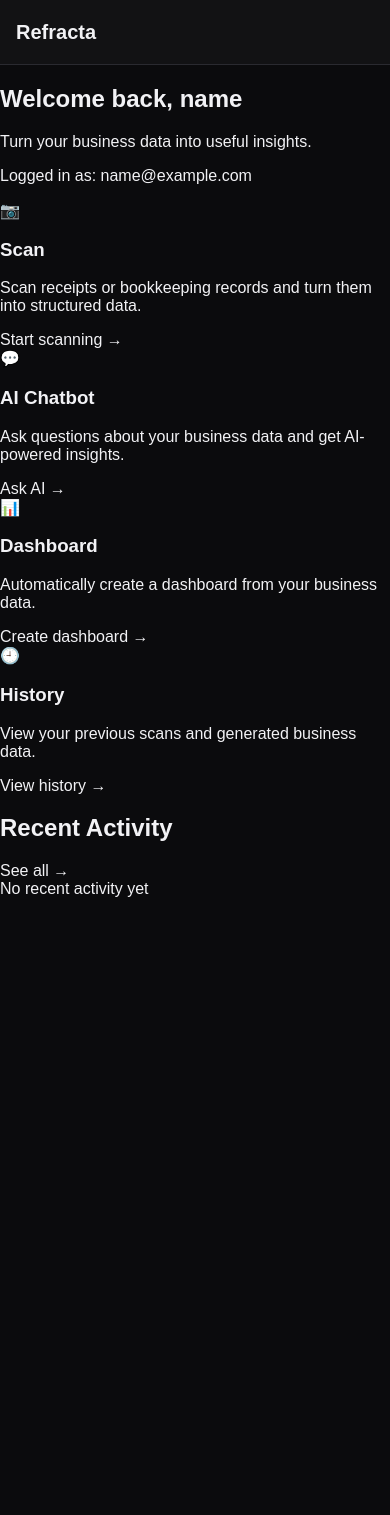
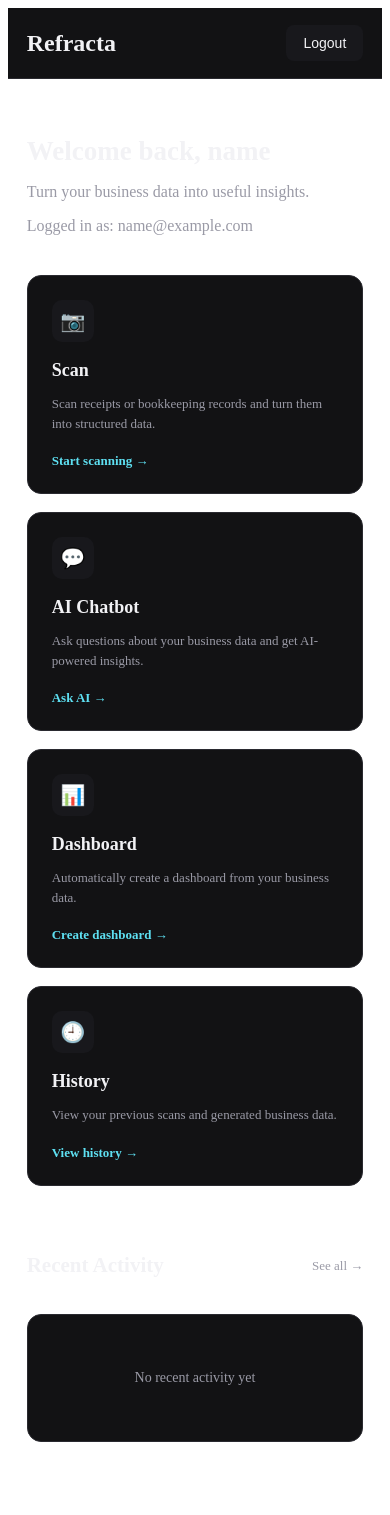
Before and after one commit to GeneJustin/Refracta, a Flask app: page / in a window 390 px wide. Before the commit the page ends 897 px from the top, so only its background shows below. Run offline with Flask 3, Linux system fonts and the light colour scheme; the visitor is signed in with stand-in values (Sample User, id 1); data that the repository does not hold is empty.

Commit message:
Update index.css

```diff
--- a/static/index.css
+++ b/static/index.css
@@ -1,9 +1,9 @@
-* {
+    margin: 0;
+    padding: 0;
     box-sizing: border-box;
 }
 
 body {
-    margin: 0;
     font-family: Arial, sans-serif;
     background: #0b0b0d;
     color: #f2f2f5;
@@ -14,14 +14,22 @@ a {
     color: inherit;
 }
 
+
+/* =========================
+   NAVBAR
+========================= */
+
 .navbar {
     height: 70px;
     background: #121214;
     border-bottom: 1px solid #2a2a30;
+
     display: flex;
     align-items: center;
     justify-content: space-between;
+
     padding: 0 6%;
+
     position: sticky;
     top: 0;
     z-index: 100;
@@ -54,9 +62,13 @@ a {
     border: none;
     background: #18181c;
     color: #f2f2f5;
+
     padding: 10px 17px;
+
     border-radius: 8px;
+
     cursor: pointer;
+
     font-size: 14px;
 }
 
@@ -64,411 +76,310 @@ a {
     background: #2a2a30;
 }
 
-/* Tombol hamburger: disembunyikan di PC */
-.menu-toggle {
-    display: none;
+
+/* =========================
+   MAIN
+========================= */
+
+.container {
+    width: 88%;
+    max-width: 1200px;
+
+    margin: 0 auto;
+
+    padding: 50px 0;
 }
 
 
-.app {
-    width: 100%;
-    max-width: 500px;
-    min-height: 100vh;
-    margin: auto;
-    background: #121214;
-    box-shadow: 0 0 0 1px #2a2a30;
+/* =========================
+   WELCOME
+========================= */
+
+.welcome {
+    margin-bottom: 40px;
 }
 
-header {
+.welcome h1 {
+    font-size: 32px;
+
+    margin-bottom: 10px;
+
+    color: #f2f2f5;
+}
+
+.welcome p {
+    color: #9a9aa6;
+
+    font-size: 16px;
+}
+
+
+/* =========================
+   FEATURES
+========================= */
+
+.features {
+    display: grid;
+
+    grid-template-columns:
+        repeat(4, 1fr);
+
+    gap: 18px;
+
+    margin-bottom: 50px;
+}
+
+.feature-card {
+    background: #121214;
+
+    border: 1px solid #2a2a30;
+
+    border-radius: 14px;
+
     padding: 24px;
-    text-align: center;
+
+    min-height: 190px;
+
+    transition: 0.2s;
+}
+
+.feature-card:hover {
+    transform: translateY(-3px);
+
+    box-shadow:
+        0 8px 25px
+        rgba(0, 0, 0, 0.25);
+}
+
+.feature-icon {
+    width: 42px;
+    height: 42px;
+
+    background: #18181c;
+
+    border-radius: 10px;
+
+    display: flex;
+    align-items: center;
+    justify-content: center;
+
+    font-size: 20px;
+
+    margin-bottom: 18px;
+}
+
+.feature-card h3 {
+    font-size: 18px;
+
+    margin-bottom: 8px;
+
+    color: #f2f2f5;
+}
+
+.feature-card p {
+    font-size: 13px;
+
+    line-height: 1.5;
+
+    color: #9a9aa6;
+
+    margin-bottom: 18px;
+}
+
+.feature-link {
+    font-size: 13px;
+
+    font-weight: 600;
+
+    color: #5ee0f2;
+}
+
+
+/* =========================
+   RECENT ACTIVITY
+========================= */
+
+.recent-section {
+    margin-bottom: 30px;
+}
+
+.section-header {
+    display: flex;
+
+    justify-content: space-between;
+    align-items: center;
+
+    margin-bottom: 18px;
+}
+
+.section-header h2 {
+    font-size: 21px;
+
+    color: #f2f2f5;
+}
+
+.see-all {
+    font-size: 13px;
+
+    color: #9a9aa6;
+}
+
+.see-all:hover {
+    color: #5ee0f2;
+}
+
+
+/* =========================
+   HISTORY CONTAINER
+========================= */
+
+.history-container {
+    background: #121214;
+
+    border: 1px solid #2a2a30;
+
+    border-radius: 14px;
+
+    overflow: hidden;
+}
+
+
+/* =========================
+   HISTORY ITEM
+========================= */
+
+.history-item {
+    display: flex;
+
+    justify-content: space-between;
+    align-items: center;
+
+    padding: 18px 22px;
+
     border-bottom: 1px solid #2a2a30;
 }
 
-header h1 {
-    margin: 0;
-    font-size: 24px;
-    color: #f2f2f5;
+.history-item:last-child {
+    border-bottom: none;
 }
 
-header p {
-    margin: 8px 0 0;
+.history-left {
+    display: flex;
+
+    align-items: center;
+
+    gap: 14px;
+}
+
+.file-icon {
+    width: 38px;
+    height: 38px;
+
+    background: #18181c;
+
+    border-radius: 8px;
+
+    display: flex;
+    align-items: center;
+    justify-content: center;
+
+    font-size: 17px;
+}
+
+.file-name {
+    font-size: 14px;
+
+    font-weight: 600;
+
+    color: #f2f2f5;
+
+    margin-bottom: 4px;
+}
+
+.file-info {
+    font-size: 12px;
+
     color: #9a9aa6;
 }
 
-.section {
-    padding: 24px;
+.file-type {
+    font-size: 12px;
+
+    color: #9a9aa6;
+
+    background: #18181c;
+
+    padding: 5px 9px;
+
+    border-radius: 6px;
 }
 
-.hidden {
-    display: none !important;
+
+/* =========================
+   EMPTY HISTORY
+========================= */
+
+.empty-history {
+    padding: 55px 20px;
+
+    text-align: center;
+
+    color: #9a9aa6;
+
+    font-size: 14px;
 }
 
-.hero {
-    text-align: center;
-    margin-top: 50px;
-}
 
-.hero .icon {
-    font-size: 64px;
-}
+/* =========================
+   MOBILE
+========================= */
 
-.hero h2 {
-    margin-bottom: 8px;
-    color: #f2f2f5;
-}
+@media (max-width: 900px) {
 
-.hero p {
-    color: #9a9aa6;
-    line-height: 1.5;
-}
+    .features {
+        grid-template-columns:
+            repeat(2, 1fr);
+    }
 
-.actions {
-    margin-top: 40px;
-}
-
-button {
-    border: none;
-    cursor: pointer;
-    font-size: 16px;
-}
-
-.main-button,
-.secondary-button {
-    width: 100%;
-    padding: 15px;
-    border-radius: 12px;
-    margin-top: 12px;
-}
-
-.main-button {
-    background: #5ee0f2;
-    color: #0b0b0d;
-    font-weight: 600;
-}
-
-.main-button:hover {
-    background: #7be8f6;
-}
-
-.secondary {
-    background: #18181c;
-    color: #f2f2f5;
-    font-weight: 400;
-    box-shadow: inset 0 0 0 1px #2a2a30;
-}
-
-.secondary:hover {
-    background: #2a2a30;
-}
-
-.secondary-button {
-    background: #18181c;
-    color: #f2f2f5;
-    box-shadow: inset 0 0 0 1px #2a2a30;
-}
-
-.secondary-button:hover {
-    background: #2a2a30;
-}
-
-.top-bar {
-    display: flex;
-    align-items: center;
-    gap: 15px;
-    margin-bottom: 20px;
-}
-
-.top-bar button {
-    background: none;
-    font-size: 25px;
-    color: #f2f2f5;
-}
-
-.top-bar button:hover {
-    color: #5ee0f2;
-}
-
-.top-bar h2 {
-    margin: 0;
-    color: #f2f2f5;
-}
-
-.camera-container {
-    position: relative;
-    width: 100%;
-    aspect-ratio: 3 / 4;
-    background: black;
-    overflow: hidden;
-    border-radius: 15px;
-}
-
-#camera {
-    width: 100%;
-    height: 100%;
-    object-fit: cover;
-}
-
-.camera-frame {
-    position: absolute;
-    width: 85%;
-    height: 65%;
-    left: 7.5%;
-    top: 17.5%;
-    border: 2px solid #5ee0f2;
-    border-radius: 12px;
-}
-
-.camera-info {
-    text-align: center;
-    color: #9a9aa6;
-}
-
-.capture-button {
-    display: block;
-    width: 70px;
-    height: 70px;
-    border-radius: 50%;
-    background: #f2f2f5;
-    border: 6px solid #2a2a30;
-    margin: 25px auto 0;
-    font-size: 0;
-}
-
-.preview-image {
-    width: 100%;
-    border-radius: 12px;
-    max-height: 550px;
-    object-fit: contain;
-}
-
-.preview-actions {
-    display: flex;
-    gap: 10px;
-}
-
-.preview-actions button {
-    flex: 1;
-}
-
-.table-wrapper {
-    overflow-x: auto;
-}
-
-table {
-    width: 100%;
-    border-collapse: collapse;
-    font-size: 13px;
-    color: #f2f2f5;
-}
-
-th,
-td {
-    padding: 10px;
-    border-bottom: 1px solid #2a2a30;
-    text-align: left;
-    white-space: nowrap;
-}
-
-th {
-    background: #18181c;
-    color: #f2f2f5;
-}
-
-.download-actions {
-    margin-top: 25px;
-}
-
-.loading {
-    text-align: center;
-    padding: 50px 0;
-    color: #9a9aa6;
-}
-
-.spinner {
-    width: 40px;
-    height: 40px;
-    border: 4px solid #2a2a30;
-    border-top-color: #5ee0f2;
-    border-radius: 50%;
-    margin: auto;
-    animation: spin 1s linear infinite;
-}
-
-@keyframes spin {
-    to {
-        transform: rotate(360deg);
+    .nav-links {
+        gap: 15px;
     }
 }
 
 
-/* =====================================================
-   MOBILE (<= 768px)
-   Semua aturan di bawah hanya berlaku di layar kecil.
-   Tampilan PC di atas tidak berubah sama sekali.
-   ===================================================== */
-@media (max-width: 768px) {
+@media (max-width: 650px) {
 
-    /* ---------- Navbar + hamburger ---------- */
     .navbar {
-        height: auto;
-        min-height: 64px;
-        flex-wrap: wrap;
-        padding: 0 20px;
-    }
-
-    .logo {
-        font-size: 22px;
-        line-height: 64px;
-    }
-
-    .menu-toggle {
-        display: flex;
-        flex-direction: column;
-        justify-content: center;
-        align-items: center;
-        gap: 5px;
-        width: 44px;
-        height: 44px;
-        margin-left: auto;
-        padding: 0;
-        background: none;
-        border-radius: 8px;
-    }
-
-    .menu-toggle:hover {
-        background: #18181c;
-    }
-
-    .menu-toggle span {
-        display: block;
-        width: 22px;
-        height: 2px;
-        background: #f2f2f5;
-        border-radius: 2px;
-        transition: transform 0.25s ease, opacity 0.2s ease;
-    }
-
-    /* Animasi hamburger -> X */
-    .navbar.open .menu-toggle span:nth-child(1) {
-        transform: translateY(7px) rotate(45deg);
-    }
-
-    .navbar.open .menu-toggle span:nth-child(2) {
-        opacity: 0;
-    }
-
-    .navbar.open .menu-toggle span:nth-child(3) {
-        transform: translateY(-7px) rotate(-45deg);
-    }
-
-    /* Menu tersembunyi sampai hamburger ditekan */
-    .nav-links {
-        display: none;
-        order: 3;
-        width: 100%;
-        flex-direction: column;
-        align-items: stretch;
-        gap: 0;
+        padding: 0 5%;
     }
 
     .nav-links a {
-        padding: 15px 4px;
-        font-size: 15px;
-        border-top: 1px solid #2a2a30;
+        display: none;
     }
 
-    .logout-btn {
-        display: none;
-        order: 4;
-        width: 100%;
-        margin: 8px 0 16px;
-        padding: 12px 17px;
+    .container {
+        width: 90%;
+
+        padding: 35px 0;
     }
 
-    .navbar.open .nav-links {
-        display: flex;
+    .welcome h1 {
+        font-size: 27px;
     }
 
-    .navbar.open .logout-btn {
-        display: block;
+    .features {
+        grid-template-columns: 1fr;
     }
 
-    /* ---------- Konten ---------- */
-
-    /* Kartu dengan jarak di sekelilingnya agar
-       latar body tetap terlihat di HP */
-    .app {
-        width: calc(100% - 24px);
-        min-height: calc(100vh - 88px);
-        margin: 12px auto;
-        border-radius: 16px;
-        overflow: hidden;
+    .feature-card {
+        min-height: auto;
     }
 
-    header {
-        padding: 18px 16px;
+    .history-item {
+        padding: 15px;
     }
 
-    header h1 {
-        font-size: 22px;
-    }
-
-    .section {
-        padding: 20px 16px;
-    }
-
-    .hero {
-        margin-top: 28px;
-    }
-
-    .hero .icon {
-        font-size: 52px;
-    }
-
-    .actions {
-        margin-top: 28px;
-    }
-
-    .main-button,
-    .secondary-button {
-        padding: 14px;
-    }
-
-    .camera-container {
-        border-radius: 12px;
-    }
-
-    .preview-image {
-        max-height: 60vh;
-    }
-
-    .preview-actions {
-        flex-direction: column;
-        gap: 0;
-    }
-
-    table {
-        font-size: 12px;
-    }
-
-    th,
-    td {
-        padding: 8px;
+    .file-type {
+        display: none;
     }
 }
-
-@media (max-width: 480px) {
-
-    .navbar {
-        padding: 0 16px;
-    }
-
-    .logo {
-        font-size: 20px;
-    }
-
-    .top-bar h2 {
-        font-size: 18px;
-    }
-}
```
